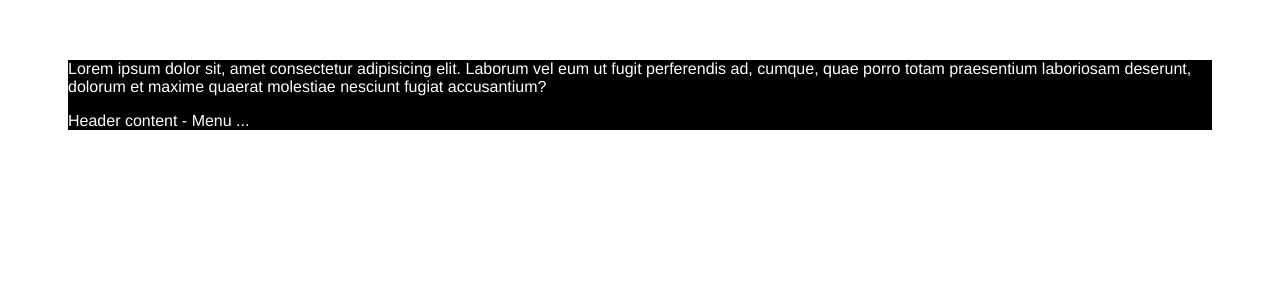
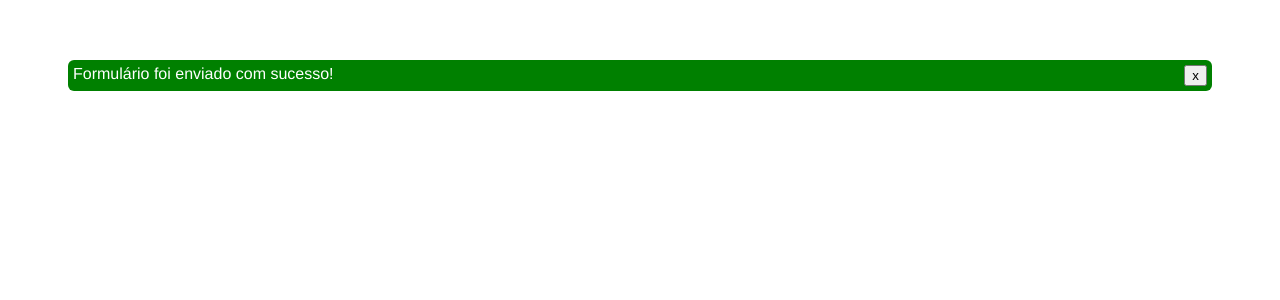
Before and after one commit to LuizGamaDev/VueJS-TiagoMatos, a Vue app in the folder app/: page / in a window 1280 px wide. Shown: the top 300 px of the page. Built offline with nearby package versions, Linux system fonts and the light colour scheme.

Commit message:
feat: VueJS Emit

```diff
--- a/app/src/App.vue
+++ b/app/src/App.vue
@@ -1,24 +1,24 @@
 <template>
   <div>
-    <TheHeader>
-
-      <template v-slot:description>
-        <p>Lorem ipsum dolor sit, amet consectetur adipisicing elit. Laborum vel eum ut fugit perferendis ad, cumque, quae porro totam praesentium laboriosam deserunt, dolorum et maxime quaerat molestiae nesciunt fugiat accusantium?</p>
-      </template>
-
-      Header content - Menu ...
-    </TheHeader>
+    <BaseAlert
+    v-if="showAlert"
+    :variant="variant" @close="onClose()">
+      {{ text }}
+    </BaseAlert>
   </div>
 </template>
 
 <script>
-import TheHeader from "./components/TheHeader.vue";
-
+import BaseAlert from "./components/BaseAlert.vue";
 export default {
   name: "App",
-  components: { TheHeader },
+  components: { BaseAlert },
   data() {
-    return {};
+    return {
+      showAlert: true,
+      variant: "success",
+      text: "Formulário foi enviado com sucesso!",
+    };
   },
 
   beforeUpdate() {},
@@ -29,12 +29,14 @@
   mounted() {},
   beforeUnmount() {},
   unmounted() {},
-
   watch: {},
-
   computed: {},
-
-  methods: {},
+  methods: {
+    onClose() {
+      this.showAlert = false
+      console.log("on close");
+    },
+  },
 };
 </script>
 
--- a/app/src/components/BaseAlert.vue
+++ b/app/src/components/BaseAlert.vue
@@ -1,7 +1,10 @@
 <template>
     <div :class="baseClass">
-        {{ test }}
         <slot />
+
+        <button @click="onClick()">
+            x
+        </button>
     </div>
 </template>
 
@@ -11,10 +14,6 @@
         variant: {
             type: String,
             default: ''
-        },
-        test: {
-            type: String,
-            default: 'test'
         },
     },
 
@@ -26,12 +25,21 @@
             ]
         },
     },
+
+    methods: {
+        onClick() {
+            this.$emit('close')
+            console.log('cliclou!')
+        }
+    }
 }
 
 </script>
 
 <style scoped>
 .alert {
+    display: flex;
+    justify-content: space-between;
     padding: 5px;
     border-radius: 6px;
     color: white;
```
